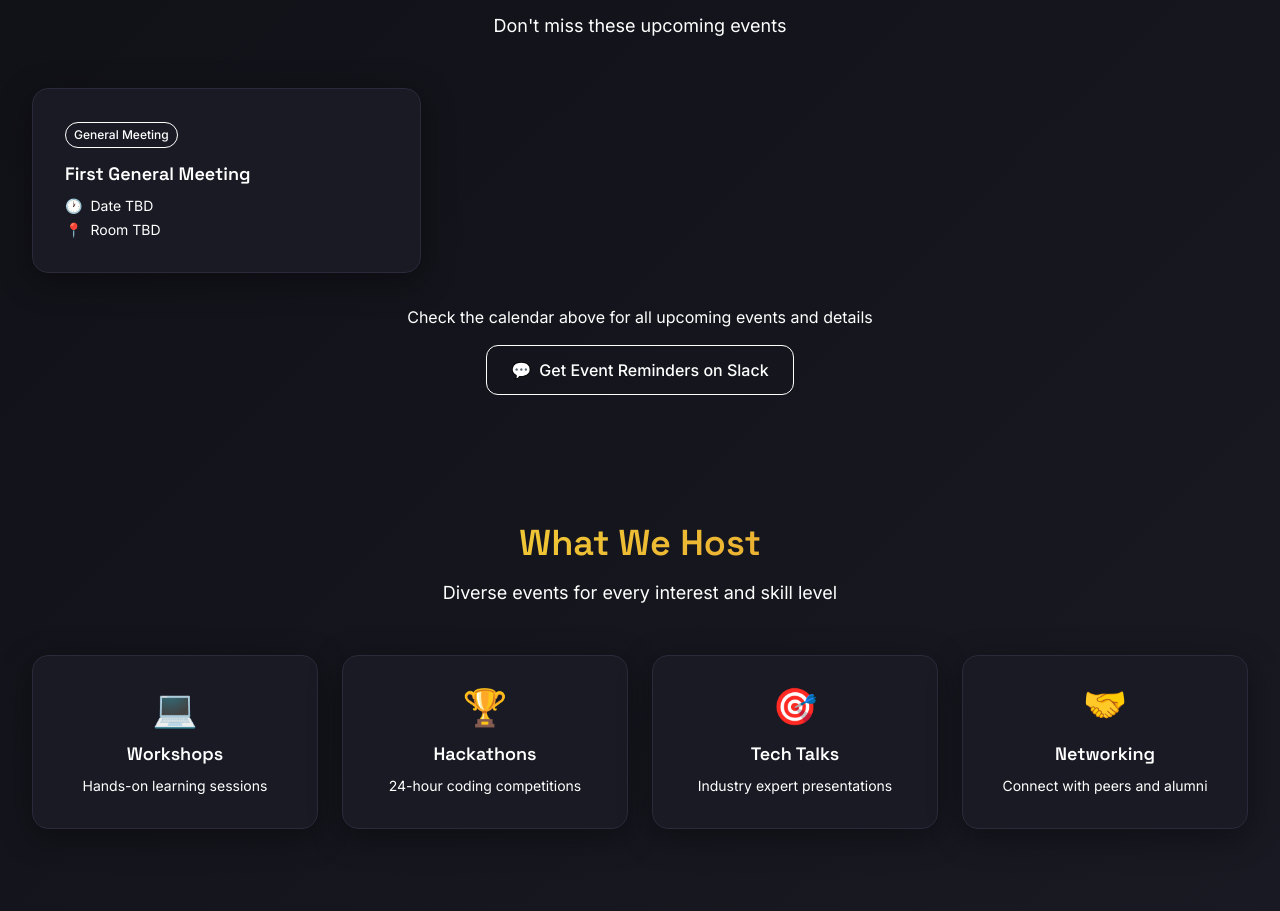
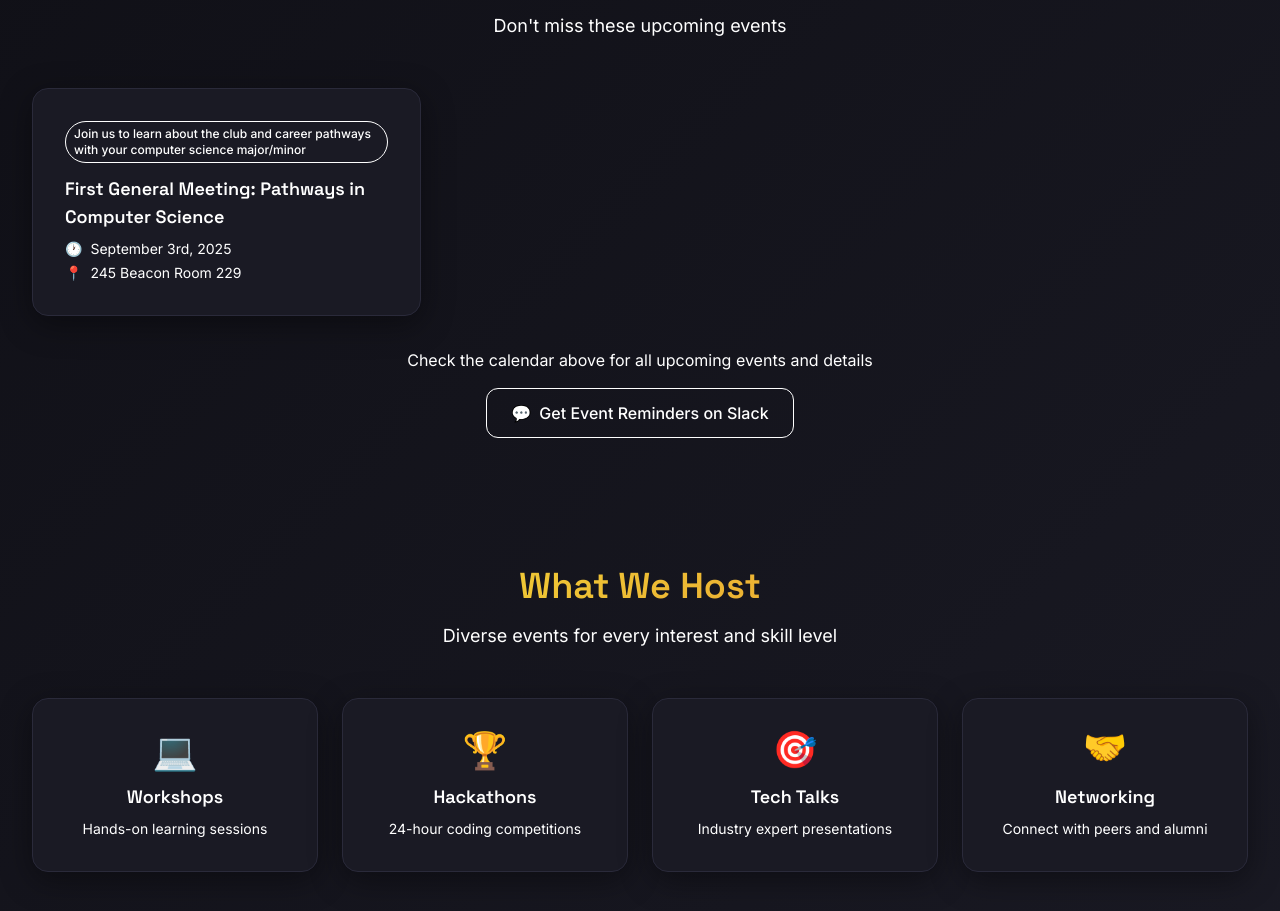
Before and after one commit to bccss/bccss, a React (Vite) app: page /events in a window 1280 px wide. Shown: the part 1660-2571 px from the top of the page. Built offline with nearby package versions, Linux system fonts and the light colour scheme.

Commit message:
new events

```diff
--- a/src/pages/Events.tsx
+++ b/src/pages/Events.tsx
@@ -102,10 +102,10 @@ export const Events = () => {
           {/* Example events - these would be dynamic in a real implementation */}
           {[
             {
-              title: "First General Meeting",
-              date: "Date TBD",
-              location: "Room TBD",
-              type: "General Meeting",
+              title: "First General Meeting: Pathways in Computer Science",
+              date: "September 3rd, 2025",
+              location: "245 Beacon Room 229",
+              type: "Join us to learn about the club and career pathways with your computer science major/minor",
               color: "primary-green"
             }
           ].map((event, index) => (
```
Also changed, not shown: 1 other file (tests, documents, lock files or other folders).
